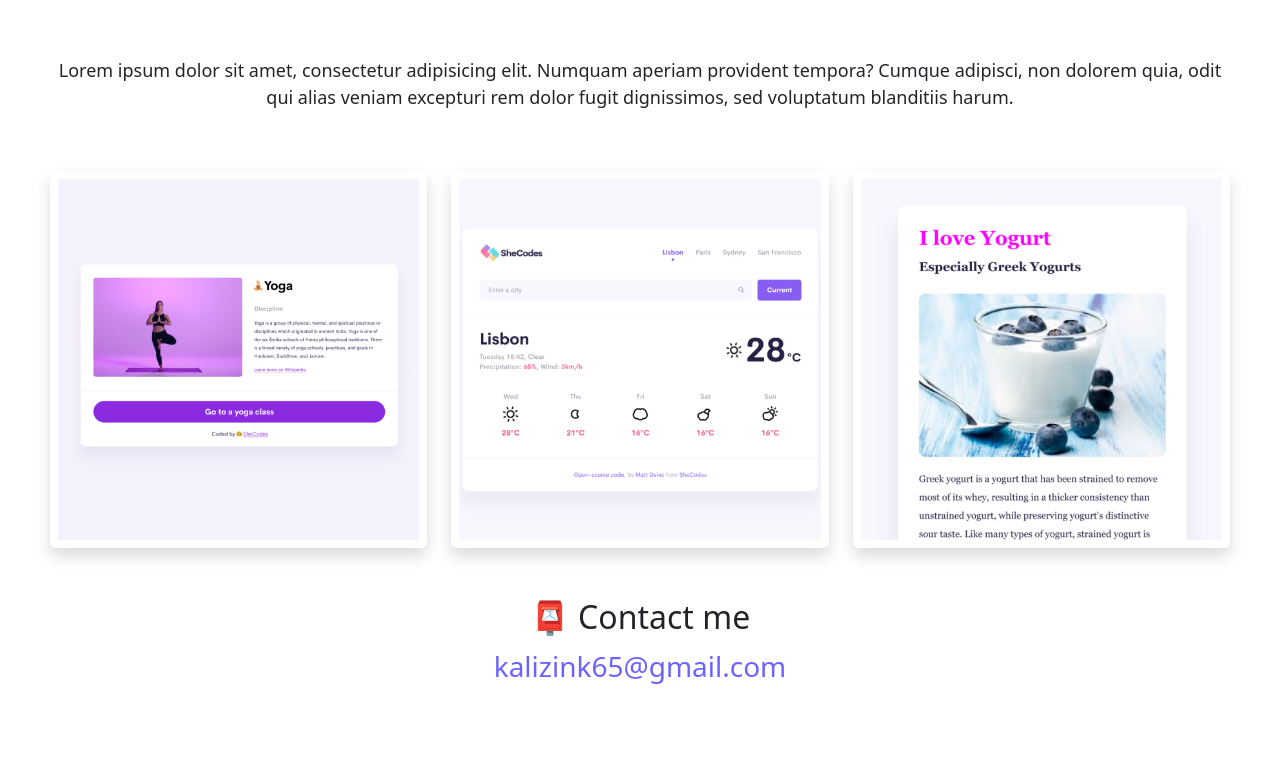
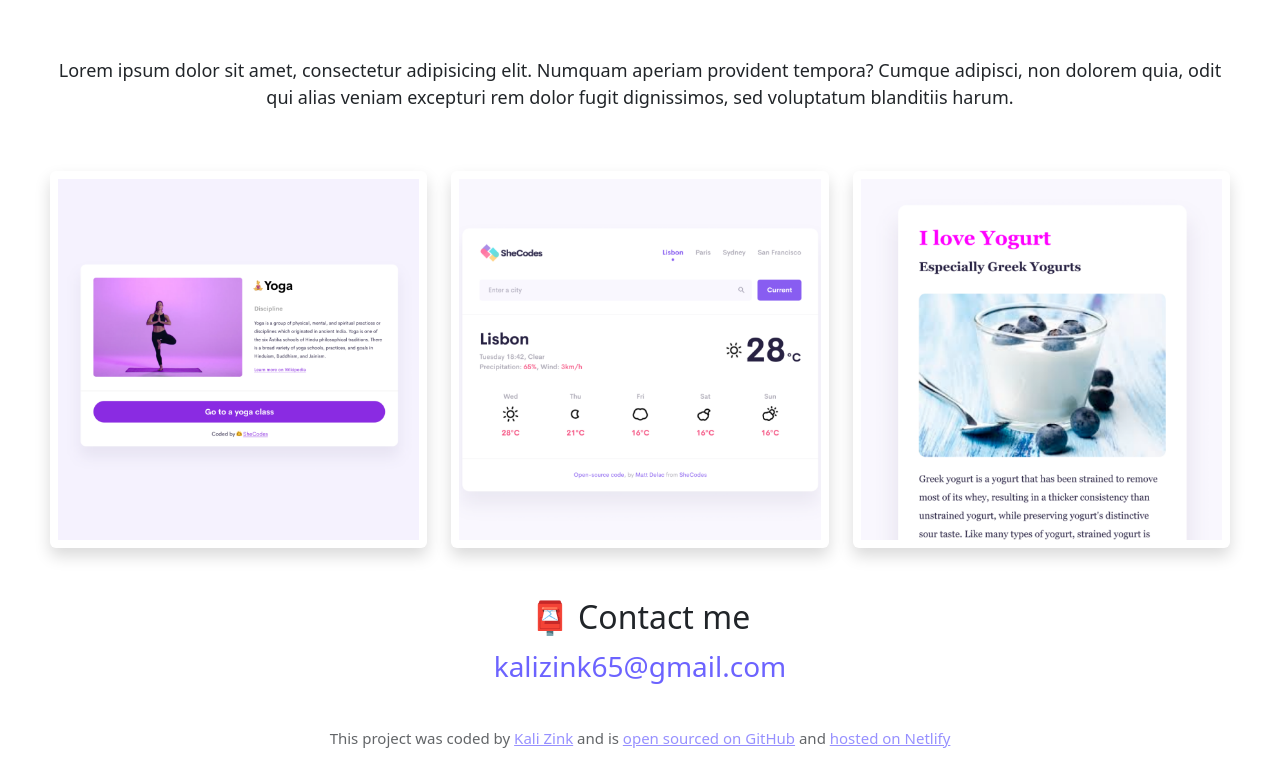
Before and after one commit to kalizink/advanced-bootstrap, a website: page about.html in a window 1280 px wide. Shown: the part 211-980 px from the top of the page. Before the commit the page ends 898 px from the top, so only its background shows below. Drawn offline with nearby package versions, Linux system fonts and the light colour scheme.

Commit message:
Added GitHub/Netlify links

```diff
--- a/about.html
+++ b/about.html
@@ -15,6 +15,11 @@
 			integrity="sha384-C6RzsynM9kWDrMNeT87bh95OGNyZPhcTNXj1NW7RuBCsyN/o0jlpcV8Qyq46cDfL"
 			crossorigin="anonymous"></script>
 		<title>About Kali</title>
+		<style>
+			a {
+				color: #6b62ff;
+			}
+		</style>
 	</head>
 	<body>
 		<!-- // Nav bar // -->
@@ -90,6 +95,20 @@
 				<h2>📮 Contact me</h2>
 				<a href="mailto:[email]" class="email-link">kalizink65@gmail.com</a>
 			</div>
+			<footer>
+				This project was coded by
+				<a href="https://github.com/kalizink" target="_blank">Kali Zink</a> and
+				is
+				<a
+					href="https://github.com/kalizink/advanced-bootstrap.git"
+					target="_blank"
+					>open sourced on GitHub</a
+				>
+				and
+				<a href="https://advanced-bootstrap-kz.netlify.app/" target="_blank">
+					hosted on Netlify</a
+				>
+			</footer>
 		</div>
 	</body>
 </html>
--- a/src/style.css
+++ b/src/style.css
@@ -129,4 +129,17 @@ img {
 .about-container {
 	margin-left: 50px;
 	margin-right: 50px;
+	margin-bottom: 20px;
 }
+.container {
+	margin-bottom: 20px;
+}
+footer {
+	text-align: center;
+	font-size: 15px;
+	margin-top: 40px;
+	opacity: 0.7;
+}
+a {
+	color: #6b62ff;
+}
```
Also changed, not shown: index.html (+14 -0 lines).
